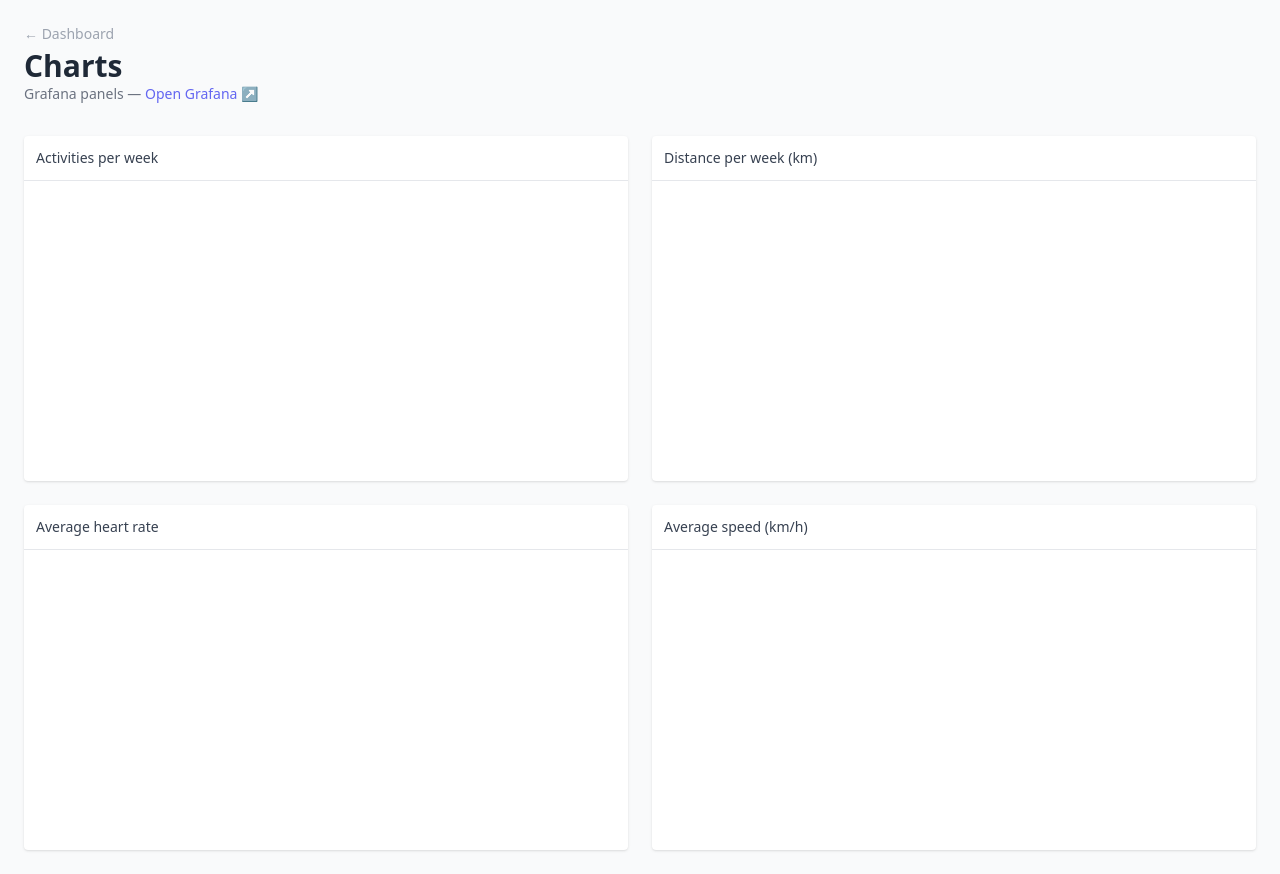
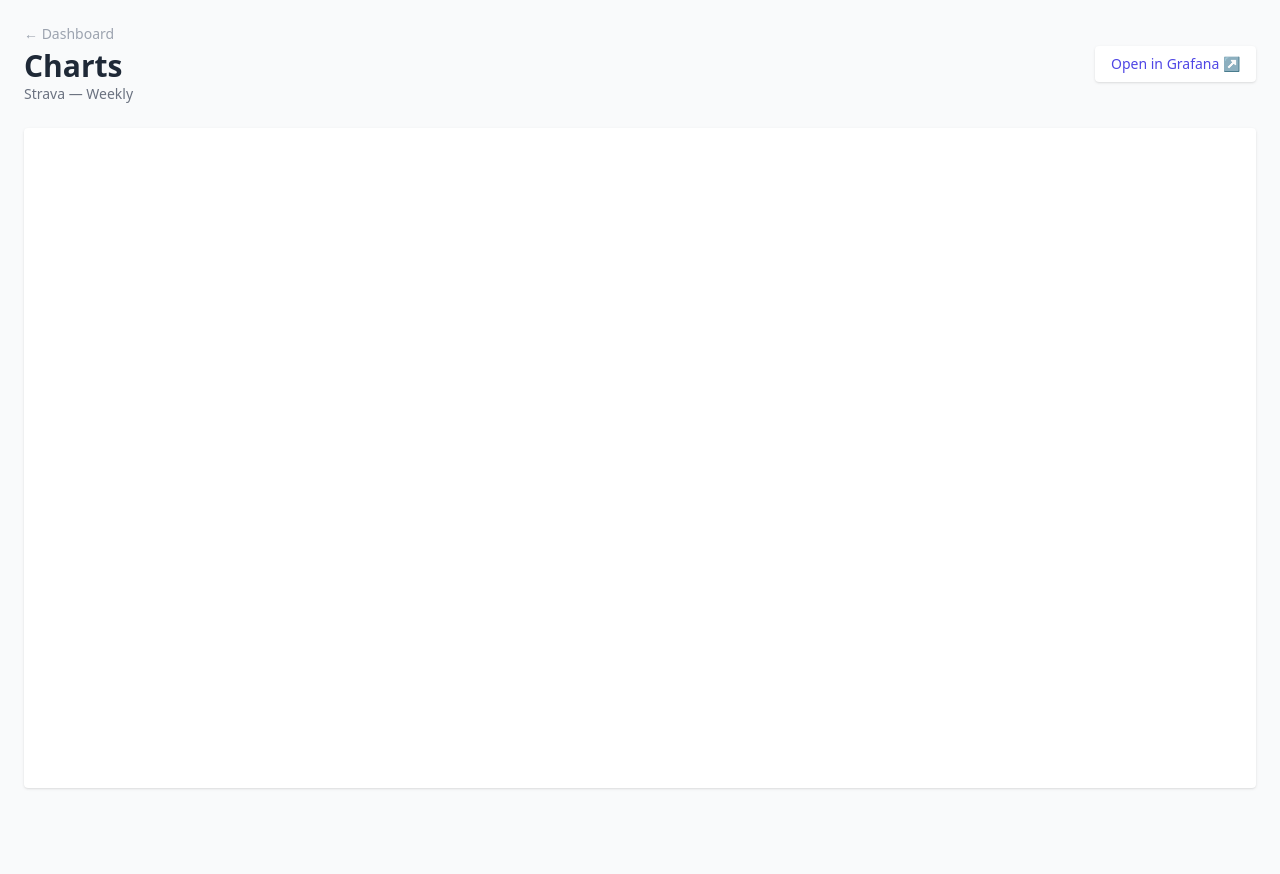
Before and after one commit to maxicombina/stravagancia, a Django app: page /charts/ in a window 1280 px wide. After the commit the page ends 789 px from the top, so only its background shows below. Run offline with Django 5.2, Linux system fonts and the light colour scheme; the visitor is signed in with stand-in values (Sample User, id 1); some libraries are stand-ins or nearby versions.

Commit message:
feat(security,charts): django-axes login rate limiting + prod-ready Grafana embed
- Add django-axes for login brute-force protection (5 attempts, 1h cooloff,
  locked on (ip,username), X-Forwarded-For aware for Render's proxy)
- Rebuild /charts/ to embed the current Strava — Weekly dashboard (the old
  public-dashboard token and panelIds were stale)
- Parameterize GRAFANA_URL (env var) so prod points at the Render Grafana
  service instead of localhost:3001

```diff
--- a/pyproject.toml
+++ b/pyproject.toml
@@ -7,6 +7,7 @@
 dependencies = [
     "dj-database-url>=3.1.2",
     "django>=5.2.7",
+    "django-axes>=8.3.1",
     "gunicorn>=25.3.0",
     "psycopg2-binary>=2.9.11",
     "python-dotenv>=1.2.1",
--- a/strava_integration/templates/strava_integration/charts.html
+++ b/strava_integration/templates/strava_integration/charts.html
@@ -9,49 +9,25 @@
   <body class="bg-gray-50 text-gray-800">
     <div class="max-w-7xl mx-auto p-6">
 
-      <header class="mb-8 flex items-center justify-between">
+      <header class="mb-6 flex items-center justify-between">
         <div>
           <a href="{% url 'dashboard' %}" class="text-sm text-gray-400 hover:text-gray-600 mb-1 block">← Dashboard</a>
           <h1 class="text-3xl font-semibold">Charts</h1>
-          <p class="text-sm text-gray-500">Grafana panels — <a href="{{ grafana_url }}" target="_blank" class="text-indigo-500 hover:underline">Open Grafana ↗</a></p>
+          <p class="text-sm text-gray-500">Strava — Weekly</p>
         </div>
+        <a href="{{ grafana_url }}/d/{{ dashboard_uid }}" target="_blank"
+           class="px-4 py-2 bg-white rounded shadow text-sm text-indigo-600 hover:bg-indigo-50 transition-colors">
+          Open in Grafana ↗
+        </a>
       </header>
 
-      <div class="grid grid-cols-1 md:grid-cols-2 gap-6">
+      <div class="bg-white rounded shadow overflow-hidden">
+        <iframe
+          src="{{ grafana_url }}/d/{{ dashboard_uid }}?kiosk&theme=light"
+          width="100%" style="height: calc(100vh - 140px); border: 0;">
+        </iframe>
+      </div>
 
-        <div class="bg-white rounded shadow overflow-hidden">
-          <div class="p-3 border-b text-sm font-medium text-gray-700">Activities per week</div>
-          <iframe
-            src="{{ grafana_url }}/public-dashboards/{{ public_token }}?panelId=1&theme=light"
-            width="100%" height="300" frameborder="0">
-          </iframe>
-        </div>
-
-        <div class="bg-white rounded shadow overflow-hidden">
-          <div class="p-3 border-b text-sm font-medium text-gray-700">Distance per week (km)</div>
-          <iframe
-            src="{{ grafana_url }}/public-dashboards/{{ public_token }}?panelId=2&theme=light"
-            width="100%" height="300" frameborder="0">
-          </iframe>
-        </div>
-
-        <div class="bg-white rounded shadow overflow-hidden">
-          <div class="p-3 border-b text-sm font-medium text-gray-700">Average heart rate</div>
-          <iframe
-            src="{{ grafana_url }}/public-dashboards/{{ public_token }}?panelId=3&theme=light"
-            width="100%" height="300" frameborder="0">
-          </iframe>
-        </div>
-
-        <div class="bg-white rounded shadow overflow-hidden">
-          <div class="p-3 border-b text-sm font-medium text-gray-700">Average speed (km/h)</div>
-          <iframe
-            src="{{ grafana_url }}/public-dashboards/{{ public_token }}?panelId=4&theme=light"
-            width="100%" height="300" frameborder="0">
-          </iframe>
-        </div>
-
-      </div>
     </div>
   </body>
 </html>
--- a/strava_integration/views_ui.py
+++ b/strava_integration/views_ui.py
@@ -1,4 +1,5 @@
 import time
+from django.conf import settings
 from django.views.generic import TemplateView, ListView, DetailView
 from django.http import HttpResponse, JsonResponse
 from django.views.decorators.http import require_POST
@@ -38,8 +39,11 @@
 
     def get_context_data(self, **kwargs):
         ctx = super().get_context_data(**kwargs)
-        ctx['grafana_url'] = 'http://localhost:3001'
-        ctx['public_token'] = '298efab5710541fea26bf5f5c920ed6d'
+        # GRAFANA_URL is the docker-compose Grafana locally and the Render Grafana
+        # service in prod. Anonymous access + embedding are enabled on both, so we
+        # iframe the dashboard directly without a public-dashboard token.
+        ctx['grafana_url'] = settings.GRAFANA_URL
+        ctx['dashboard_uid'] = 'strava-weekly'
         return ctx
 
 
```
Also changed, not shown: strava_app/settings.py (+28 -0 lines), 1 other file.
